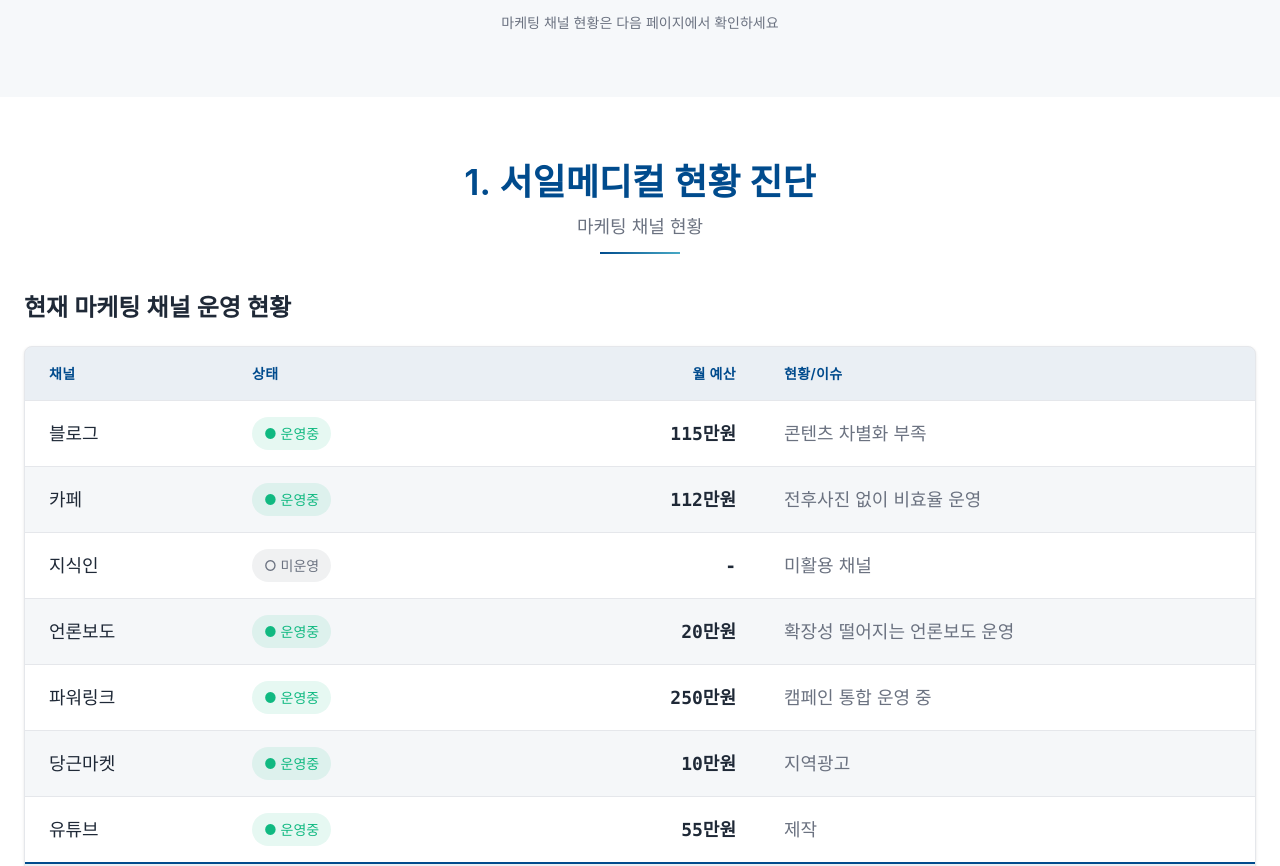
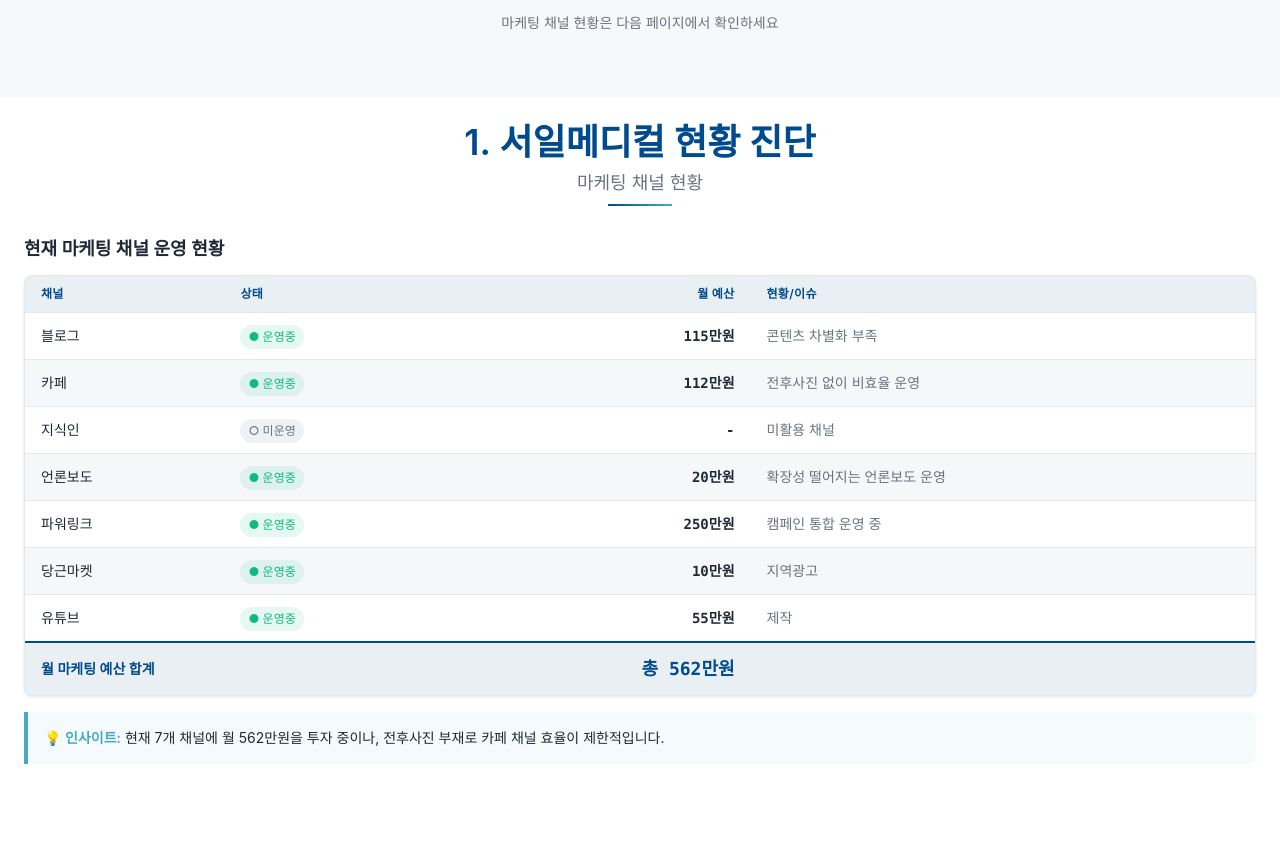
Before and after one commit to kevinkim1975/amp, a Next.js app: page / in a window 1280 px wide. Shown: the part 2280-3146 px from the top of the page. Built offline with nearby package versions, Linux system fonts and the light colour scheme.

Commit message:
4페이지 레이아웃 수정

```diff
--- a/src/components/sections/Section04Channel.tsx
+++ b/src/components/sections/Section04Channel.tsx
@@ -3,15 +3,9 @@
  * Design Guide (docs/design-guide.md) 기반
  *
  * 신규: 2026-01-13 - Section03에서 테이블 분리
- * 30년차 디자이너 관점: 한 화면 = 한 주제 (테이블만)
+ * 수정: 2026-01-13 - 레이아웃 압축 (한 화면 내 완전 표시)
  *
- * 데이터 소스: data/seoil-medical.yaml (page 4)
- *
- * 타이포그래피:
- *   - Heading 2: 36px (2.25rem), Weight 600
- *   - Heading 3: 24px (1.5rem), Weight 600
- *   - Body: 18px (1.125rem), Weight 400
- *   - Caption: 14px (0.875rem), Weight 400
+ * 30년차 디자이너 원칙: 스크롤 없이 한 화면에 모든 정보 표시
  */
 
 // ============================================================================
@@ -71,32 +65,32 @@ const channelData: ChannelData = {
 } as const;
 
 // ============================================================================
-// Component
+// Component (레이아웃 압축: 한 화면 내 완전 표시)
 // ============================================================================
 
 export function Section04Channel() {
   const data = channelData;
 
   return (
-    <section className="w-full bg-background py-16">
+    <section className="w-full bg-background py-6">
       <div className="mx-auto max-w-content px-6 min-h-[calc(100vh-144px)] flex flex-col">
-        {/* Section Header */}
-        <div className="text-center mb-10">
-          <h2 className="text-heading-2 text-primary mb-2">
+        {/* Section Header - 압축 */}
+        <div className="text-center mb-4">
+          <h2 className="text-heading-2 text-primary mb-1">
             {data.section}
           </h2>
-          <p className="text-body text-text-secondary mb-3">
+          <p className="text-body text-text-secondary mb-2">
             {data.subtitle}
           </p>
           <div
-            className="mx-auto w-20 h-0.5 bg-gradient-to-r from-primary to-secondary"
+            className="mx-auto w-16 h-0.5 bg-gradient-to-r from-primary to-secondary"
             aria-hidden="true"
           />
         </div>
 
         {/* 마케팅 채널 테이블 */}
         <div className="flex-1 flex flex-col justify-center">
-          <h3 className="text-heading-3 text-text-primary mb-6">
+          <h3 className="text-lg font-semibold text-text-primary mb-3">
             {data.table.title}
           </h3>
           <div className="bg-surface border border-border rounded-lg shadow-card overflow-hidden">
@@ -107,7 +101,7 @@ export function Section04Channel() {
                     <th
                       key={column.key}
                       scope="col"
-                      className={`py-4 px-6 text-caption uppercase tracking-wide text-primary font-semibold ${
+                      className={`py-2.5 px-4 text-xs uppercase tracking-wide text-primary font-semibold ${
                         column.align === 'right' ? 'text-right' : 'text-left'
                       }`}
                     >
@@ -124,12 +118,12 @@ export function Section04Channel() {
                       index % 2 === 1 ? 'bg-surface/50' : 'bg-background'
                     }`}
                   >
-                    <td className="py-4 px-6 text-body font-medium text-text-primary">
+                    <td className="py-2.5 px-4 text-sm font-medium text-text-primary">
                       {row.channel}
                     </td>
-                    <td className="py-4 px-6">
+                    <td className="py-2.5 px-4">
                       <span
-                        className={`inline-flex items-center px-3 py-1.5 rounded-full text-caption font-medium ${
+                        className={`inline-flex items-center px-2 py-1 rounded-full text-xs font-medium ${
                           row.status.includes('운영중')
                             ? 'bg-accent/10 text-accent'
                             : 'bg-text-secondary/10 text-text-secondary'
@@ -138,31 +132,31 @@ export function Section04Channel() {
                         {row.status}
                       </span>
                     </td>
-                    <td className="py-4 px-6 text-right text-body font-bold text-text-primary font-mono">
+                    <td className="py-2.5 px-4 text-right text-sm font-bold text-text-primary font-mono">
                       {row.budget}
                     </td>
-                    <td className="py-4 px-6 text-body text-text-secondary">
+                    <td className="py-2.5 px-4 text-sm text-text-secondary">
                       {row.issue}
                     </td>
                   </tr>
                 ))}
                 {/* Summary Row */}
                 <tr className="border-t-2 border-primary bg-primary/5">
-                  <td className="py-5 px-6 text-body font-semibold text-primary" colSpan={2}>
+                  <td className="py-3 px-4 text-sm font-semibold text-primary" colSpan={2}>
                     월 마케팅 예산 합계
                   </td>
-                  <td className="py-5 px-6 text-right text-heading-3 font-bold text-primary font-mono">
+                  <td className="py-3 px-4 text-right text-lg font-bold text-primary font-mono">
                     {data.table.summary}
                   </td>
-                  <td className="py-5 px-6" />
+                  <td className="py-3 px-4" />
                 </tr>
               </tbody>
             </table>
           </div>
 
-          {/* 인사이트 박스 */}
-          <div className="mt-8 p-6 bg-secondary/5 border-l-4 border-secondary rounded-r-lg">
-            <p className="text-body text-text-primary">
+          {/* 인사이트 박스 - 압축 */}
+          <div className="mt-4 p-4 bg-secondary/5 border-l-4 border-secondary rounded-r-lg">
+            <p className="text-sm text-text-primary">
               <span className="font-semibold text-secondary">💡 인사이트:</span>{' '}
               현재 7개 채널에 월 562만원을 투자 중이나, 전후사진 부재로 카페 채널 효율이 제한적입니다.
             </p>
```
